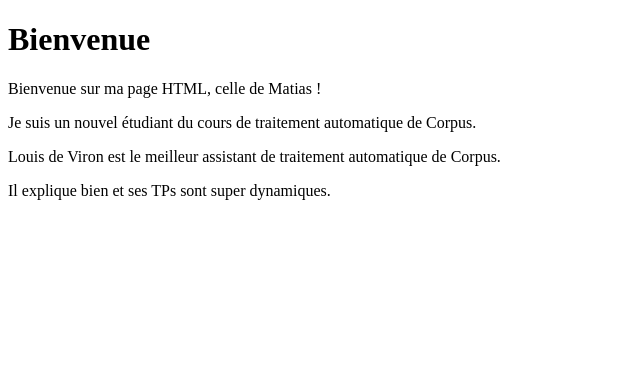
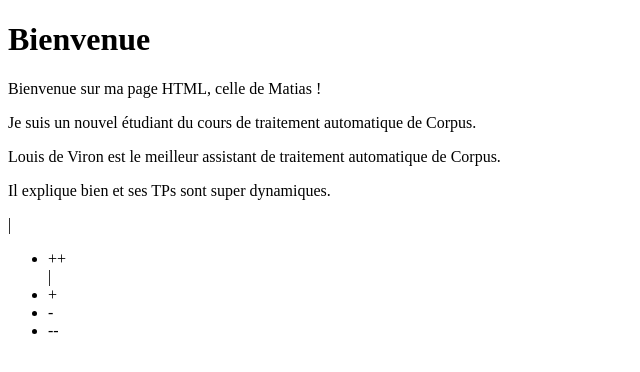
Before and after one commit to breyting/first_game_web_version, a plain HTML site: page index.html in a window 1280 px wide. Shown: the whole page, without its empty margins (0-640 px from the left). Drawn offline with Linux system fonts and the light colour scheme.

Commit message:
ajout de la liste

```diff
--- a/index.html
+++ b/index.html
@@ -8,5 +8,11 @@
     <p>Je suis un nouvel étudiant du cours de traitement automatique de Corpus.</p>
     <p>Louis de Viron est le meilleur assistant de traitement automatique de Corpus.</p>
     <p>Il explique bien et ses TPs sont super dynamiques. </p>
+    |<ul>
+        <li>++</li>
+        |<li>+</li>
+        <li>-</li>
+        <li>--</li>
+    </ul>
     </body>
 </html>
```
